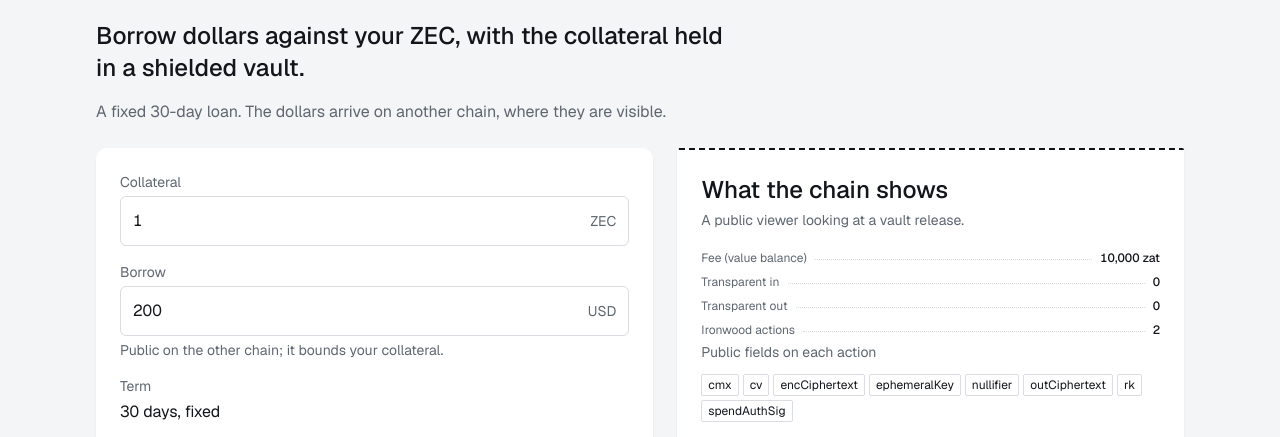
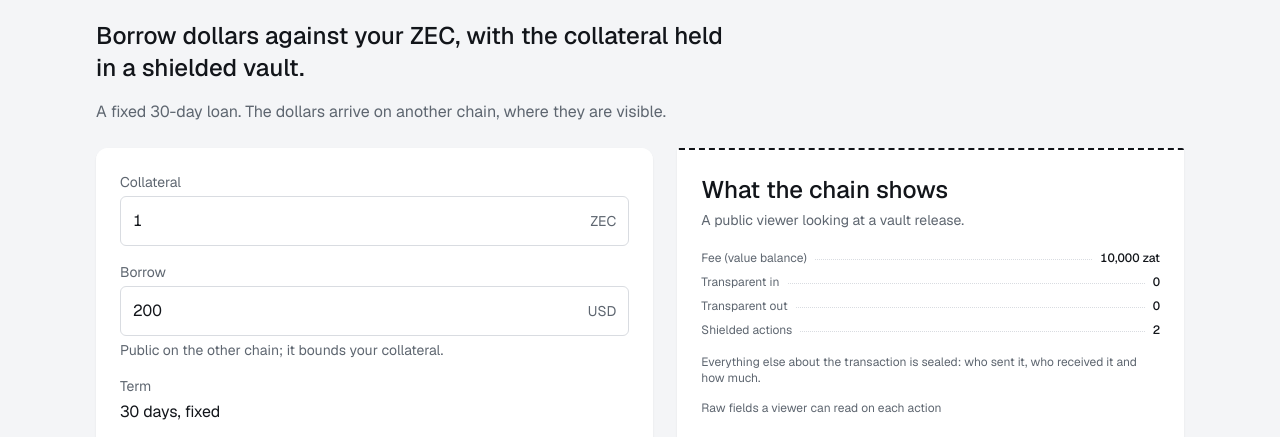
Before and after one commit to Yonkoo11/trove, a website with bundled scripts: page site/index.html in a window 1280 px wide. Shown: the part 100-537 px from the top of the page. Built offline with nearby package versions, Linux system fonts and the light colour scheme.

Commit message:
Plain-language chain panel with raw fields behind a toggle; Lend shows what happens next

```diff
--- a/site/app.css
+++ b/site/app.css
@@ -220,3 +220,4 @@ td .stubline { display: block; font-size: 12px; line-height: 16px; color: var(--
 @media (prefers-reduced-motion: reduce) {
   *, *::before, *::after { animation: none !important; transition-duration: 1ms !important; scroll-behavior: auto !important; }
 }
+.stub summary { display: flex; align-items: center; min-height: 44px; cursor: pointer; color: var(--muted); }
--- a/site/app.js
+++ b/site/app.js
@@ -77,12 +77,13 @@ function stubPanel() {
       ['Fee (value balance)', `${fmt(d.valueBalanceZat)} zat`],
       ['Transparent in', String(d.transparent_in_out?.[0] ?? 0)],
       ['Transparent out', String(d.transparent_in_out?.[1] ?? 0)],
-      ['Ironwood actions', String(d.ironwood_actions)],
+      ['Shielded actions', String(d.ironwood_actions)],
     ];
     const dl = h('dl');
     for (const [k, v] of rows) dl.append(h('div', { class: 'row' }, h('dt', {}, k), h('span', { class: 'lead-dots' }), h('dd', {}, v)));
-    box.append(dl, h('p', { class: 'label' }, 'Public fields on each action'),
-      h('ul', { class: 'fields' }, (d.public_fields_per_action ?? []).map((f) => h('li', {}, f))),
+    box.append(dl, h('p', { class: 'note' }, 'Everything else about the transaction is sealed: who sent it, who received it and how much.'),
+      h('details', {}, h('summary', {}, 'Raw fields a viewer can read on each action'),
+        h('ul', { class: 'fields' }, (d.public_fields_per_action ?? []).map((f) => h('li', {}, f)))),
       h('p', { class: 'note' }, `Checked on one transaction: ${String(d.txid).slice(0, 8)}…${String(d.txid).slice(-4)}, height ${d.height}. This is a release from the vault (lender and keeper signed), not the deposit; no deposit transaction is shown. Amounts and addresses are not among these fields. The stablecoin leg is on another chain and is public.`));
   };
   gateListeners.add(draw); draw();
@@ -233,7 +234,9 @@ function lendScreen() {
     h('div', { class: 'cols' },
       h('form', { class: 'panel', onsubmit: (e) => e.preventDefault() },
         h('label', { class: 'field', for: 'fund' }, h('span', {}, 'You fund'), h('div', { class: 'input' }, amt, h('span', { class: 'unit' }, 'USD'))),
-        err, out),
+        err, out, h('h3', { style: 'margin-top:16px' }, 'What happens next'),
+        h('ol', {}, h('li', {}, 'A borrower sends you their terms from the Borrow screen.'), h('li', {}, 'You check them and pay the dollars on the other chain.'), h('li', {}, 'You hold your key until the loan closes.')),
+        h('p', { class: 'small' }, 'Regtest build: there is no inbox yet, so terms are passed by hand.')),
       h('div', { class: 'panel' }, h('h3', {}, 'What you can sign'),
         h('ul', {}, h('li', {}, 'Alone: nothing. A release needs two keys.'),
           h('li', {}, 'With the borrower: a repayment release.'),
```
